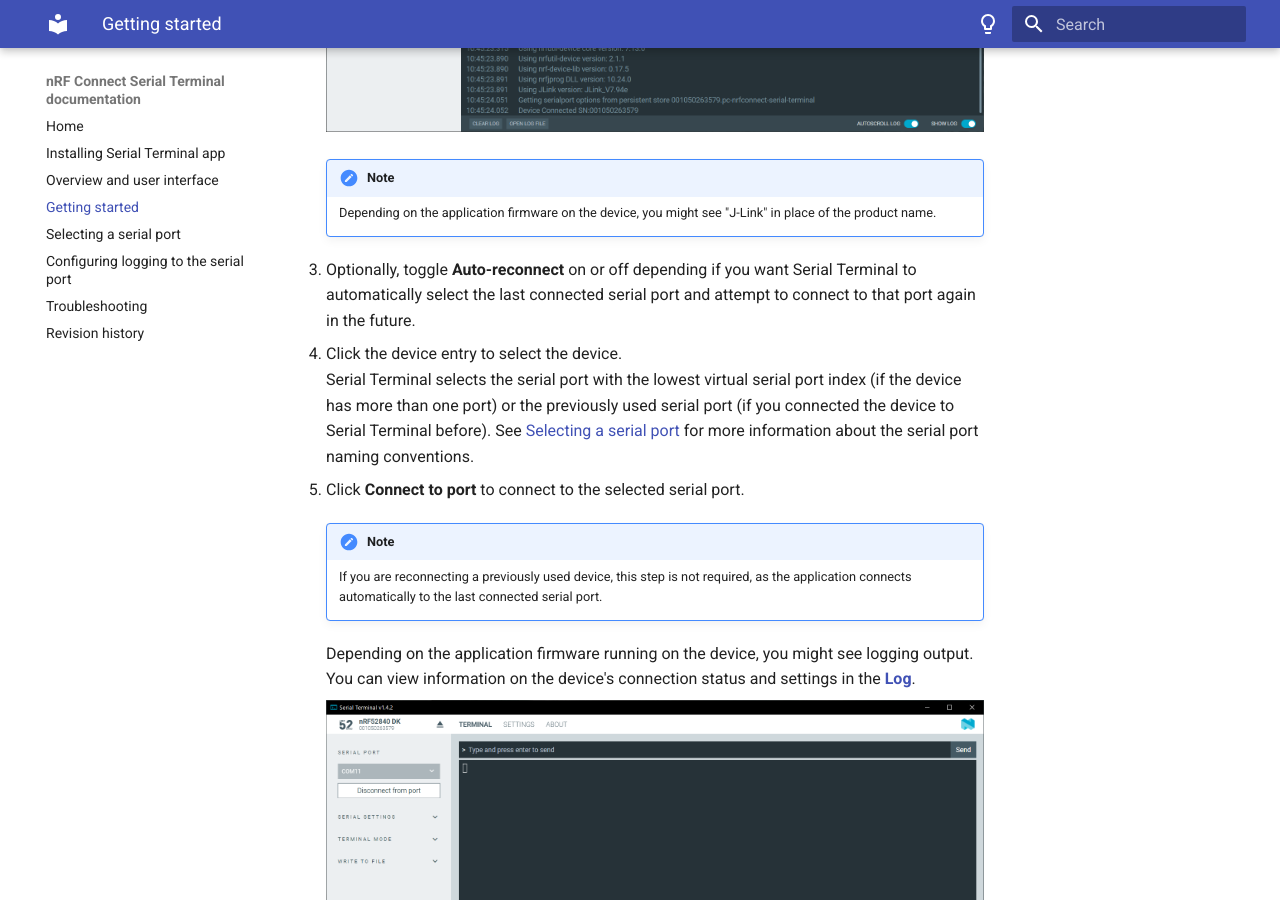
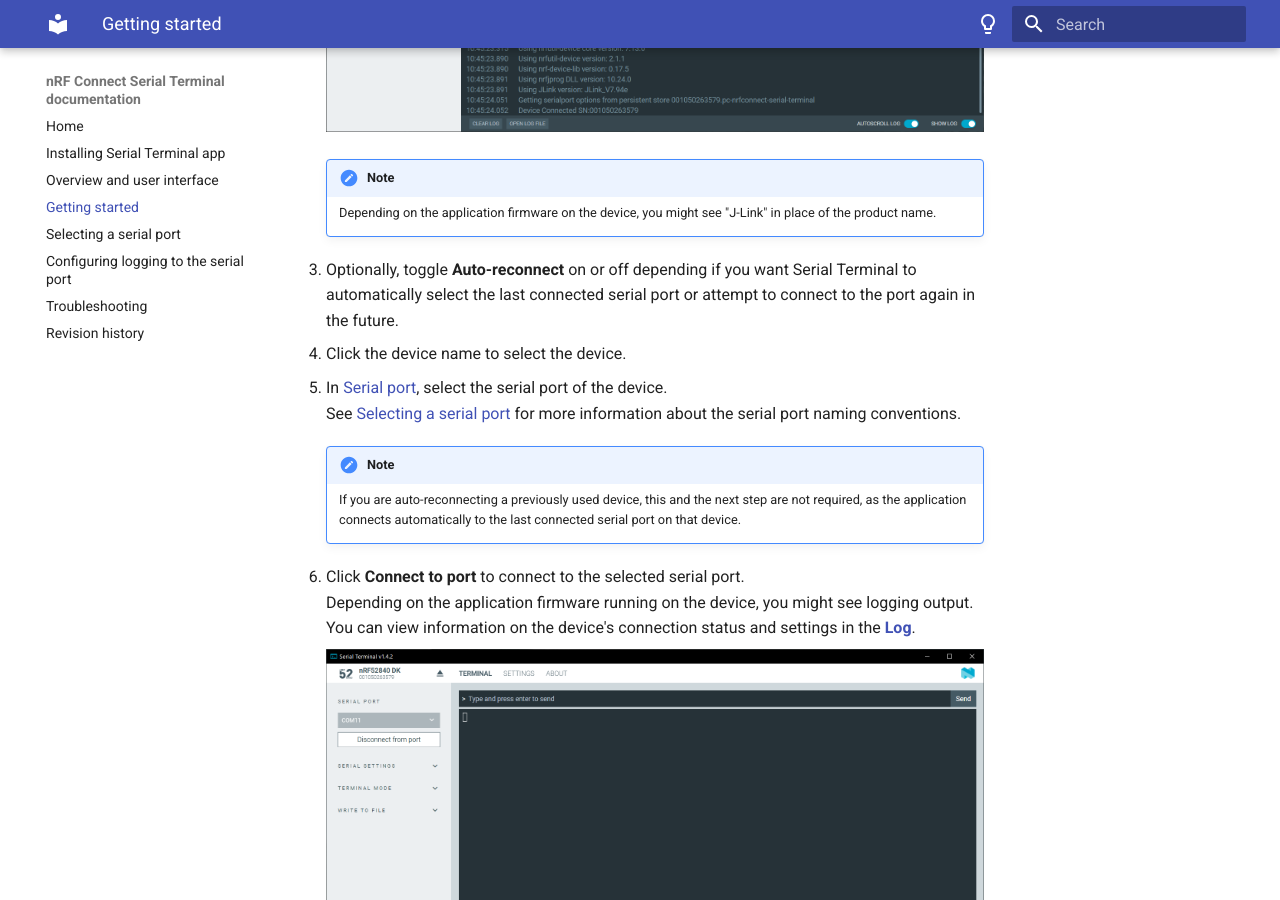
Before and after one commit to NordicSemiconductor/pc-nrfconnect-serial-terminal, an MkDocs documentation site: the page built from doc/docs/connecting.md, in a window 1280 px wide and 900 px high, scrolled down 617 px. Built offline with MkDocs 1.6.1 and Material for MkDocs 9.7.7, drawn with Linux system fonts in a browser that asks for light colours.

Commit message:
edits from Slava
Signed-off-by: Grzegorz Ferenc <Grzegorz.Ferenc@nordicsemi.no>

```diff
--- a/doc/docs/connecting.md
+++ b/doc/docs/connecting.md
@@ -12,17 +12,17 @@
     !!! note "Note"
          Depending on the application firmware on the device, you might see "J-Link" in place of the product name.
 
-1. Optionally, toggle **Auto-reconnect** on or off depending if you want Serial Terminal to automatically select the last connected serial port and attempt to connect to that port again in the future.
+1. Optionally, toggle **Auto-reconnect** on or off depending if you want Serial Terminal to automatically select the last connected serial port or attempt to connect to the port again in the future.
 
-1. Click the device entry to select the device.</br>
-   Serial Terminal selects the serial port with the lowest virtual serial port index (if the device has more than one port) or the previously used serial port (if you connected the device to Serial Terminal before). See [Selecting a serial port](selecting_serial_port.md) for more information about the serial port naming conventions.
-
-1. Click **Connect to port** to connect to the selected serial port.
+1. Click the device name to select the device.
+1. In [Serial port](overview.md), select the serial port of the device.</br>
+   See [Selecting a serial port](selecting_serial_port.md) for more information about the serial port naming conventions.
 
     !!! note "Note"
-         If you are reconnecting a previously used device, this step is not required, as the application connects automatically to the last connected serial port.
+         If you are auto-reconnecting a previously used device, this and the next step are not required, as the application connects automatically to the last connected serial port on that device.
 
-    Depending on the application firmware running on the device, you might see logging output. You can view information on the device's connection status and settings in the [**Log**](overview.md#log).
+1. Click **Connect to port** to connect to the selected serial port.</br>
+   Depending on the application firmware running on the device, you might see logging output. You can view information on the device's connection status and settings in the [**Log**](overview.md#log).
 
      ![Serial Terminal with a device selected](./screenshots/serial_term_connect_to_port.png "Serial Terminal with a device selected")
 
```
Also changed, not shown: doc/docs/overview.md (+4 -0 lines).
